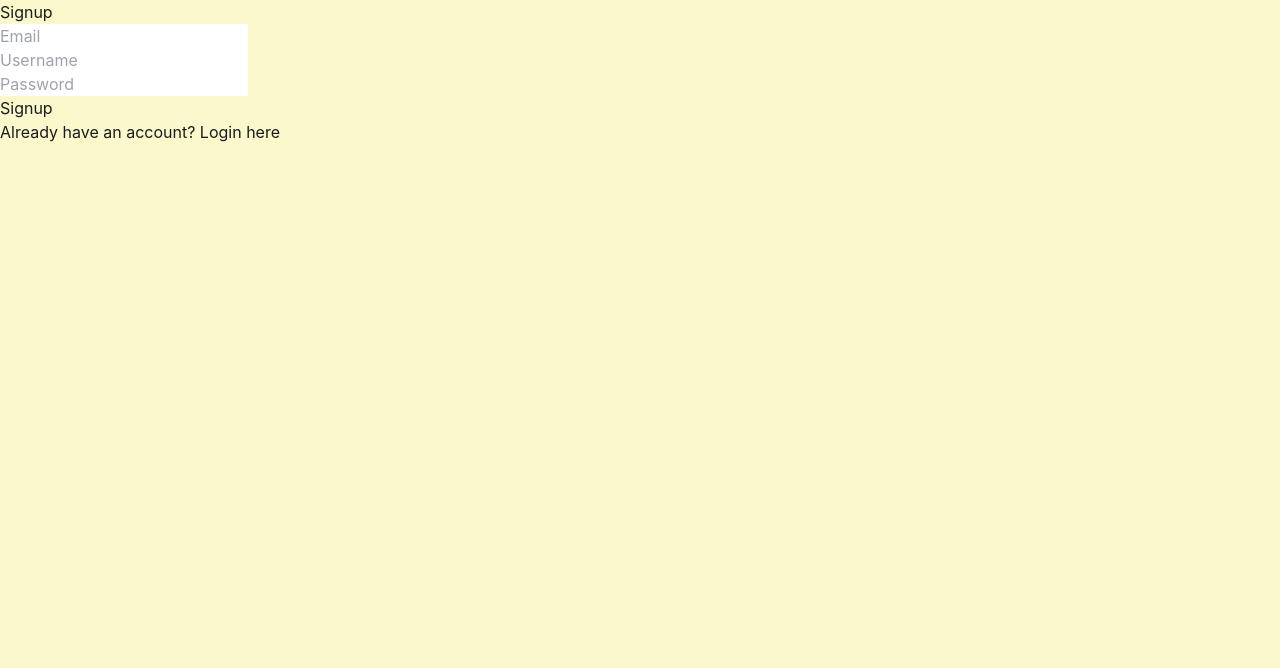
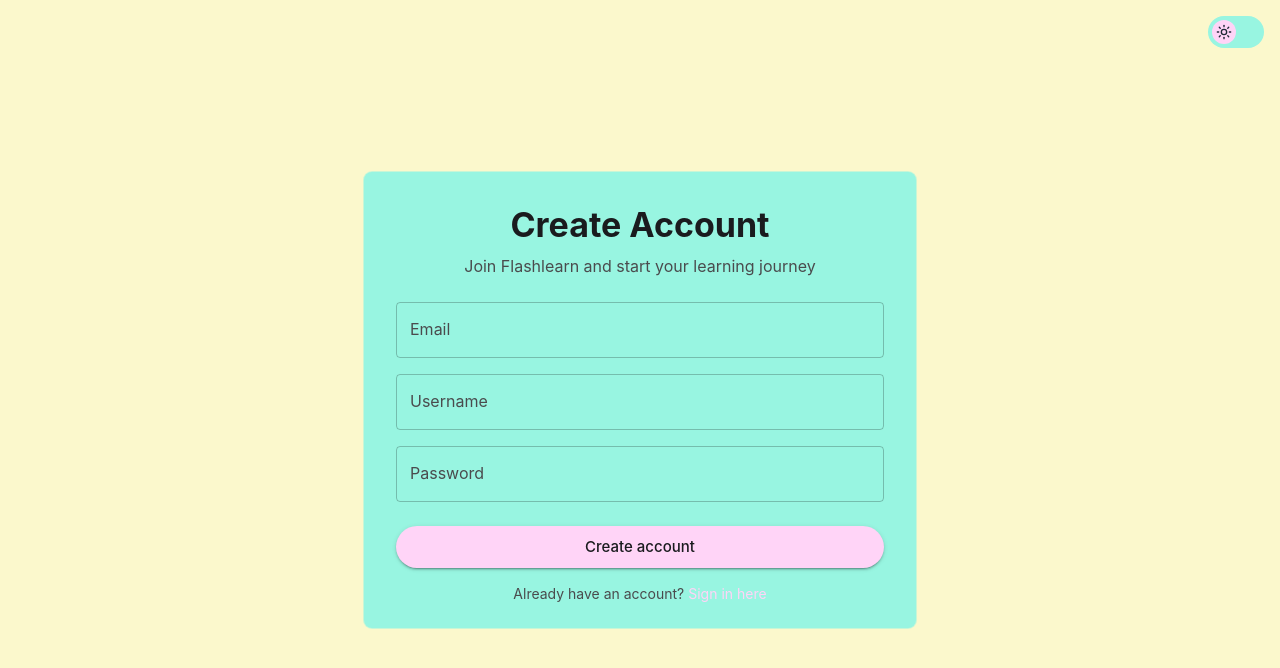
Before and after one commit to kabakadev/flashcard-prototype, a React (Vite) app: page /signup in a window 1280 px wide. Shown: the top 668 px of the page. Built offline with nearby package versions, Linux system fonts and the light colour scheme.

Commit message:
restructured the Login and Signup to match the theme and feel of our app design

```diff
--- a/src/components/Authentication/Login.jsx
+++ b/src/components/Authentication/Login.jsx
@@ -1,63 +1,167 @@
-import { useNavigate, Link } from "react-router-dom";
-import { useUser } from "../context/UserContext";
-import { Formik, Form, Field, ErrorMessage } from "formik";
-import * as Yup from "yup";
+"use client"
 
-const Login = () => {
-  const { login } = useUser();
-  const navigate = useNavigate();
+import { useNavigate, Link as RouterLink } from "react-router-dom"
+import { useUser } from "../context/UserContext"
+import { Formik, Form } from "formik"
+import * as Yup from "yup"
+import { Container, Card, CardContent, Typography, TextField, Button, Link, Box, Alert } from "@mui/material"
+import { motion } from "framer-motion"
+import ThemeToggle from "../ThemeComponents/ThemeToggle"
 
-  // Validation schema using Yup
 const validationSchema = Yup.object({
   email: Yup.string().email("Invalid email address").required("Email is required"),
   password: Yup.string().min(6, "Password must be at least 6 characters").required("Password is required"),
-  });
+})
+
+const Login = () => {
+  const { login } = useUser()
+  const navigate = useNavigate()
 
   return (
-    <div>
-      <h2>Login</h2>
+    <Container
+      component="main"
+      maxWidth="sm"
+      sx={{
+        minHeight: "100vh",
+        display: "flex",
+        flexDirection: "column",
+        justifyContent: "center",
+        py: 4,
+      }}
+    >
+      <Box sx={{ position: "absolute", top: 16, right: 16 }}>
+        <ThemeToggle />
+      </Box>
+
+      <motion.div initial={{ opacity: 0, y: 20 }} animate={{ opacity: 1, y: 0 }} transition={{ duration: 0.5 }}>
+        <Card
+          sx={{
+            bgcolor: "background.paper",
+            borderRadius: 2,
+            boxShadow: (theme) =>
+              theme.palette.mode === "dark"
+                ? "0 0 0 1px rgba(59, 130, 246, 0.5)"
+                : "0 0 0 1px rgba(152, 245, 225, 0.5)",
+          }}
+        >
+          <CardContent sx={{ p: 4 }}>
+            <Box sx={{ mb: 3, textAlign: "center" }}>
+              <Typography
+                component="h1"
+                variant="h4"
+                sx={{
+                  fontWeight: "bold",
+                  color: "text.primary",
+                  mb: 1,
+                }}
+              >
+                Welcome Back
+              </Typography>
+              <Typography
+                variant="body1"
+                sx={{
+                  color: "text.secondary",
+                }}
+              >
+                Sign in to continue learning
+              </Typography>
+            </Box>
+
             <Formik
               initialValues={{ email: "", password: "" }}
               validationSchema={validationSchema}
               onSubmit={async (values, { setSubmitting, setErrors }) => {
                 try {
-            const success = await login(values.email, values.password);
+                  const success = await login(values.email, values.password)
                   if (success) {
-              alert("Login successful!");
-              navigate("/dashboard");
+                    navigate("/dashboard")
                   }
                 } catch (error) {
-            setErrors({ general: error.message || "Login failed" });
+                  setErrors({ general: error.message || "Login failed" })
                 }
-          setSubmitting(false);
+                setSubmitting(false)
               }}
             >
-        {({ isSubmitting, errors }) => (
+              {({ isSubmitting, errors, touched, handleChange, handleBlur, values }) => (
                 <Form>
-            {errors.general && <p style={{ color: "red" }}>{errors.general}</p>}
+                  {errors.general && (
+                    <Alert severity="error" sx={{ mb: 2 }}>
+                      {errors.general}
+                    </Alert>
+                  )}
 
-            <div>
-              <Field type="email" name="email" placeholder="Email" />
-              <ErrorMessage name="email" component="p" style={{ color: "red" }} />
-            </div>
+                  <TextField
+                    fullWidth
+                    id="email"
+                    name="email"
+                    label="Email"
+                    value={values.email}
+                    onChange={handleChange}
+                    onBlur={handleBlur}
+                    error={touched.email && Boolean(errors.email)}
+                    helperText={touched.email && errors.email}
+                    sx={{ mb: 2 }}
+                  />
 
-            <div>
-              <Field type="password" name="password" placeholder="Password" />
-              <ErrorMessage name="password" component="p" style={{ color: "red" }} />
-            </div>
+                  <TextField
+                    fullWidth
+                    id="password"
+                    name="password"
+                    label="Password"
+                    type="password"
+                    value={values.password}
+                    onChange={handleChange}
+                    onBlur={handleBlur}
+                    error={touched.password && Boolean(errors.password)}
+                    helperText={touched.password && errors.password}
+                    sx={{ mb: 3 }}
+                  />
 
-            <button type="submit" disabled={isSubmitting}>
-              {isSubmitting ? "Logging in..." : "Login"}
-            </button>
+                  <Button
+                    component={motion.button}
+                    whileHover={{ scale: 1.02 }}
+                    whileTap={{ scale: 0.98 }}
+                    fullWidth
+                    size="large"
+                    variant="contained"
+                    type="submit"
+                    disabled={isSubmitting}
+                    sx={{
+                      bgcolor: (theme) => (theme.palette.mode === "dark" ? "#3b82f6" : "#ffd4f7"),
+                      color: (theme) => (theme.palette.mode === "dark" ? "white" : "text.primary"),
+                      "&:hover": {
+                        bgcolor: (theme) => (theme.palette.mode === "dark" ? "#2563eb" : "#ffc4e7"),
+                      },
+                      mb: 2,
+                    }}
+                  >
+                    {isSubmitting ? "Signing in..." : "Sign in"}
+                  </Button>
+
+                  <Typography variant="body2" align="center" sx={{ color: "text.secondary" }}>
+                    Don't have an account?{" "}
+                    <Link
+                      component={RouterLink}
+                      to="/signup"
+                      sx={{
+                        color: (theme) => (theme.palette.mode === "dark" ? "#3b82f6" : "#ffd4f7"),
+                        textDecoration: "none",
+                        "&:hover": {
+                          textDecoration: "underline",
+                        },
+                      }}
+                    >
+                      Sign up here
+                    </Link>
+                  </Typography>
                 </Form>
               )}
             </Formik>
+          </CardContent>
+        </Card>
+      </motion.div>
+    </Container>
+  )
+}
 
-      <p>
-        Don't have an account? <Link to="/signup">Sign up here</Link>
-      </p>
-    </div>
-  );
-};
-
-export default Login;
+export default Login
--- a/src/components/Authentication/SignUp.jsx
+++ b/src/components/Authentication/SignUp.jsx
@@ -1,69 +1,181 @@
-import { useNavigate, Link } from "react-router-dom";
-import { useUser } from "../context/UserContext";
-import { Formik, Form, Field, ErrorMessage } from "formik";
-import * as Yup from "yup";
+"use client"
 
-const Signup = () => {
-  const { signup } = useUser();
-  const navigate = useNavigate();
+import { useNavigate, Link as RouterLink } from "react-router-dom"
+import { useUser } from "../context/UserContext"
+import { Formik, Form } from "formik"
+import * as Yup from "yup"
+import { Container, Card, CardContent, Typography, TextField, Button, Link, Box, Alert } from "@mui/material"
+import { motion } from "framer-motion"
+import ThemeToggle from "../ThemeComponents/ThemeToggle"
 
-  // Validation schema using Yup
 const validationSchema = Yup.object({
   email: Yup.string().email("Invalid email address").required("Email is required"),
   username: Yup.string().min(3, "Username must be at least 3 characters").required("Username is required"),
   password: Yup.string().min(6, "Password must be at least 6 characters").required("Password is required"),
-  });
+})
+
+const Signup = () => {
+  const { signup } = useUser()
+  const navigate = useNavigate()
 
   return (
-    <div>
-      <h2>Signup</h2>
+    <Container
+      component="main"
+      maxWidth="sm"
+      sx={{
+        minHeight: "100vh",
+        display: "flex",
+        flexDirection: "column",
+        justifyContent: "center",
+        py: 4,
+      }}
+    >
+      <Box sx={{ position: "absolute", top: 16, right: 16 }}>
+        <ThemeToggle />
+      </Box>
+
+      <motion.div initial={{ opacity: 0, y: 20 }} animate={{ opacity: 1, y: 0 }} transition={{ duration: 0.5 }}>
+        <Card
+          sx={{
+            bgcolor: "background.paper",
+            borderRadius: 2,
+            boxShadow: (theme) =>
+              theme.palette.mode === "dark"
+                ? "0 0 0 1px rgba(59, 130, 246, 0.5)"
+                : "0 0 0 1px rgba(152, 245, 225, 0.5)",
+          }}
+        >
+          <CardContent sx={{ p: 4 }}>
+            <Box sx={{ mb: 3, textAlign: "center" }}>
+              <Typography
+                component="h1"
+                variant="h4"
+                sx={{
+                  fontWeight: "bold",
+                  color: "text.primary",
+                  mb: 1,
+                }}
+              >
+                Create Account
+              </Typography>
+              <Typography
+                variant="body1"
+                sx={{
+                  color: "text.secondary",
+                }}
+              >
+                Join Flashlearn and start your learning journey
+              </Typography>
+            </Box>
+
             <Formik
               initialValues={{ email: "", username: "", password: "" }}
               validationSchema={validationSchema}
               onSubmit={async (values, { setSubmitting, setErrors }) => {
                 try {
-            const success = await signup(values.email, values.username, values.password);
+                  const success = await signup(values.email, values.username, values.password)
                   if (success) {
-              alert("Signup successful!");
-              navigate("/dashboard");
+                    navigate("/dashboard")
                   }
                 } catch (error) {
-            setErrors({ general: error.message || "Signup failed" });
+                  setErrors({ general: error.message || "Signup failed" })
                 }
-          setSubmitting(false);
+                setSubmitting(false)
               }}
             >
-        {({ isSubmitting, errors }) => (
+              {({ isSubmitting, errors, touched, handleChange, handleBlur, values }) => (
                 <Form>
-            {errors.general && <p style={{ color: "red" }}>{errors.general}</p>}
+                  {errors.general && (
+                    <Alert severity="error" sx={{ mb: 2 }}>
+                      {errors.general}
+                    </Alert>
+                  )}
 
-            <div>
-              <Field type="email" name="email" placeholder="Email" />
-              <ErrorMessage name="email" component="p" style={{ color: "red" }} />
-            </div>
+                  <TextField
+                    fullWidth
+                    id="email"
+                    name="email"
+                    label="Email"
+                    value={values.email}
+                    onChange={handleChange}
+                    onBlur={handleBlur}
+                    error={touched.email && Boolean(errors.email)}
+                    helperText={touched.email && errors.email}
+                    sx={{ mb: 2 }}
+                  />
 
-            <div>
-              <Field type="text" name="username" placeholder="Username" />
-              <ErrorMessage name="username" component="p" style={{ color: "red" }} />
-            </div>
+                  <TextField
+                    fullWidth
+                    id="username"
+                    name="username"
+                    label="Username"
+                    value={values.username}
+                    onChange={handleChange}
+                    onBlur={handleBlur}
+                    error={touched.username && Boolean(errors.username)}
+                    helperText={touched.username && errors.username}
+                    sx={{ mb: 2 }}
+                  />
 
-            <div>
-              <Field type="password" name="password" placeholder="Password" />
-              <ErrorMessage name="password" component="p" style={{ color: "red" }} />
-            </div>
+                  <TextField
+                    fullWidth
+                    id="password"
+                    name="password"
+                    label="Password"
+                    type="password"
+                    value={values.password}
+                    onChange={handleChange}
+                    onBlur={handleBlur}
+                    error={touched.password && Boolean(errors.password)}
+                    helperText={touched.password && errors.password}
+                    sx={{ mb: 3 }}
+                  />
 
-            <button type="submit" disabled={isSubmitting}>
-              {isSubmitting ? "Signing up..." : "Signup"}
-            </button>
+                  <Button
+                    component={motion.button}
+                    whileHover={{ scale: 1.02 }}
+                    whileTap={{ scale: 0.98 }}
+                    fullWidth
+                    size="large"
+                    variant="contained"
+                    type="submit"
+                    disabled={isSubmitting}
+                    sx={{
+                      bgcolor: (theme) => (theme.palette.mode === "dark" ? "#3b82f6" : "#ffd4f7"),
+                      color: (theme) => (theme.palette.mode === "dark" ? "white" : "text.primary"),
+                      "&:hover": {
+                        bgcolor: (theme) => (theme.palette.mode === "dark" ? "#2563eb" : "#ffc4e7"),
+                      },
+                      mb: 2,
+                    }}
+                  >
+                    {isSubmitting ? "Creating account..." : "Create account"}
+                  </Button>
+
+                  <Typography variant="body2" align="center" sx={{ color: "text.secondary" }}>
+                    Already have an account?{" "}
+                    <Link
+                      component={RouterLink}
+                      to="/login"
+                      sx={{
+                        color: (theme) => (theme.palette.mode === "dark" ? "#3b82f6" : "#ffd4f7"),
+                        textDecoration: "none",
+                        "&:hover": {
+                          textDecoration: "underline",
+                        },
+                      }}
+                    >
+                      Sign in here
+                    </Link>
+                  </Typography>
                 </Form>
               )}
             </Formik>
+          </CardContent>
+        </Card>
+      </motion.div>
+    </Container>
+  )
+}
 
-      <p>
-        Already have an account? <Link to="/login">Login here</Link>
-      </p>
-    </div>
-  );
-};
-
-export default Signup;
+export default Signup
```
Lines whose indentation alone changed are shown as unchanged.
